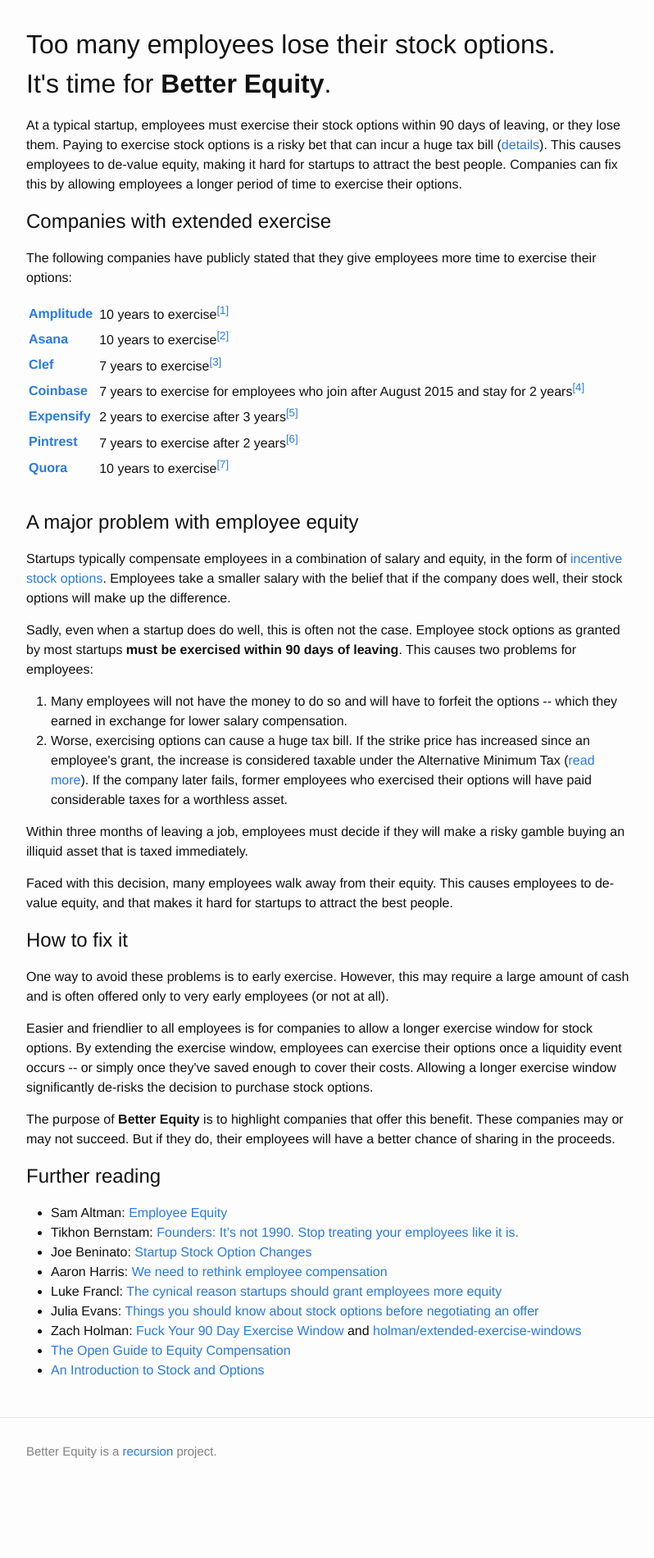
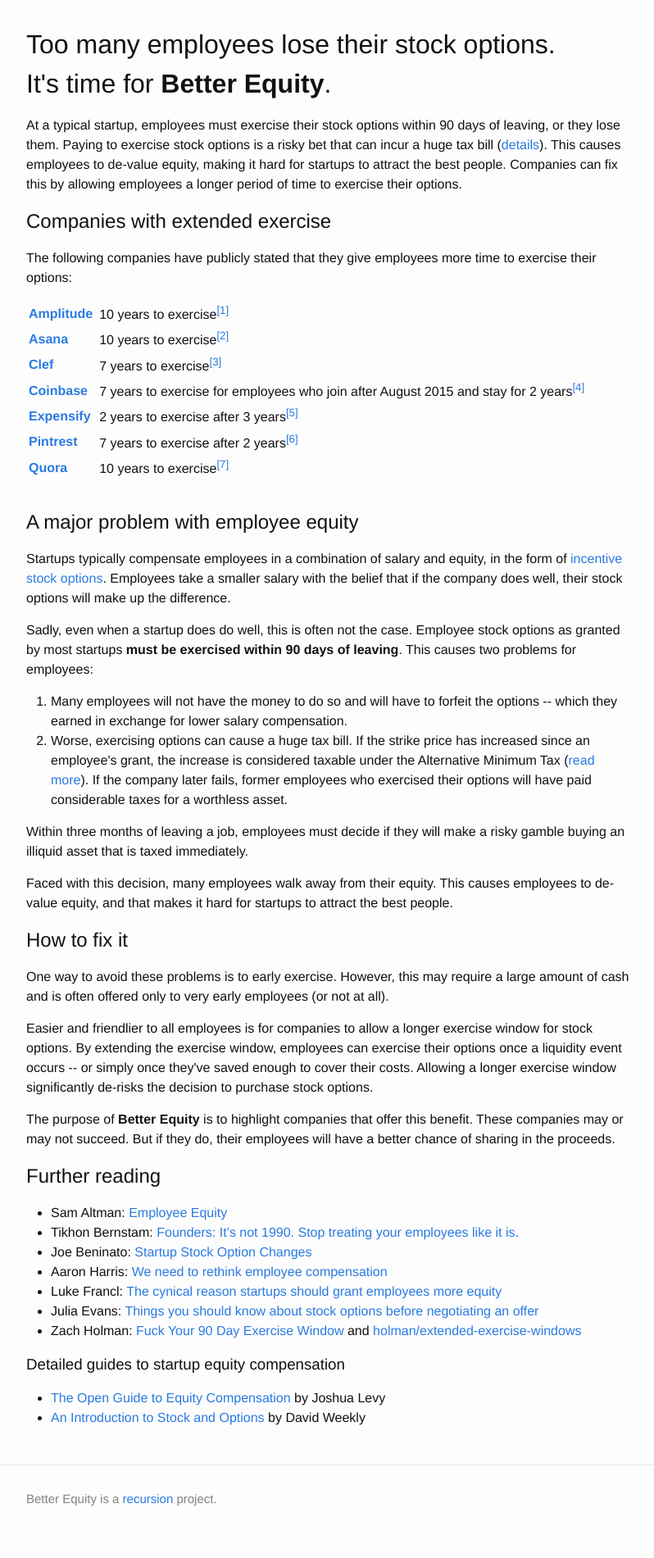
Before and after one commit to look/better-equity, a Jekyll site: the page built from index.html, in a window 1280 px wide. Shown: the whole page at 82% size, without its empty margins (238-1036 px from the left). Built offline with Jekyll 4.4.1, drawn with Linux system fonts in a browser that asks for light colours; before the commit the page ends 1843 px from its top, so only the background shows below that.

Commit message:
Split out equity comp guides from blog posts

```diff
--- a/index.html
+++ b/index.html
@@ -81,10 +81,11 @@ companies:
     <li>Luke Francl: <a href="http://www.recursion.org/2014/4/20/cynical-reason-startups-should-grant-employees-more-equity">The cynical reason startups should grant employees more equity</a></li>
     <li>Julia Evans: <a href="http://jvns.ca/blog/2015/12/30/do-the-math-on-your-stock-options/">Things you should know about stock options before negotiating an offer</a></li>
     <li>Zach Holman: <a href="http://zachholman.com/posts/fuck-your-90-day-exercise-window/">Fuck Your 90 Day Exercise Window</a> and <a href="https://github.com/holman/extended-exercise-windows">holman/extended-exercise-windows</a></li>
-    <li><a href="https://github.com/jlevy/og-equity-compensation">The Open Guide to Equity Compensation</a></li>
-    <li><a href="http://www.amazon.com/dp/B0055PQ4H8">An Introduction to Stock and Options</a></li>
+  </ul>
 
-
-
+  <h3>Detailed guides to startup equity compensation</h3>
+  <ul>
+    <li><a href="https://github.com/jlevy/og-equity-compensation">The Open Guide to Equity Compensation</a> by Joshua Levy</li>
+    <li><a href="http://www.amazon.com/dp/B0055PQ4H8">An Introduction to Stock and Options</a> by David Weekly</li>
   </ul>
 </div>
```
